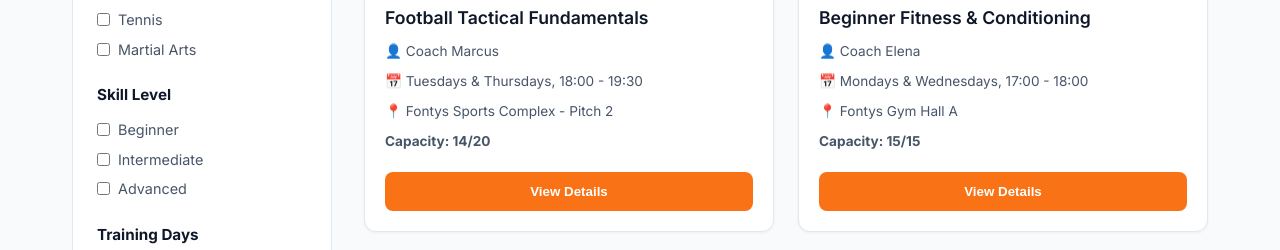
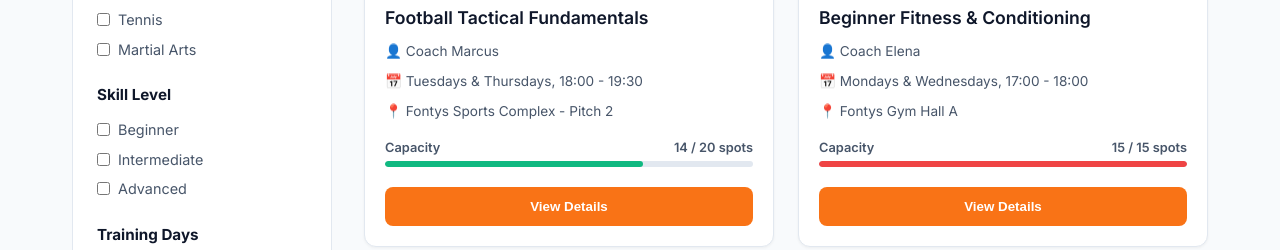
Before and after one commit to josti14/Sportly, a plain HTML site: page index.html in a window 1280 px wide. Shown: the part 611-861 px from the top of the page. Drawn offline with Linux system fonts and the light colour scheme; files whose address does not match are found by name.

Commit message:
Search bar fixes and capacity bar addition

```diff
--- a/app.js
+++ b/app.js
@@ -85,7 +85,7 @@ function renderCourses(coursesToRender) {
           <p class="card-meta">👤 ${course.instructor}</p>
           <p class="card-meta">📅 ${course.schedule}</p>
           <p class="card-meta">📍 ${course.location}</p>
-          <p class="card-meta"><strong>Capacity: ${course.enrolledCount}/${course.maxCapacity}</strong></p>
+          ${createCapacityMarkup(course.enrolledCount, course.maxCapacity)}
         </div>
         <div class="card-footer">
           <button class="btn-primary btn-view-details" data-id="${course.id}">
@@ -107,6 +107,7 @@ function renderCourses(coursesToRender) {
   }
 
   // Multi-Criteria Course Filtering Engine
+// Multi-Criteria Course Filtering Engine
   function applyFilters() {
     const searchQuery = searchInput ? searchInput.value.toLowerCase().trim() : '';
 
@@ -172,7 +173,7 @@ function renderCourses(coursesToRender) {
       <p><strong>Instructor:</strong> ${course.instructor}</p>
       <p><strong>Schedule:</strong> ${course.schedule}</p>
       <p><strong>Location:</strong> ${course.location}</p>
-      <p><strong>Enrolled:</strong> ${course.enrolledCount} / ${course.maxCapacity}</p>
+      ${createCapacityMarkup(course.enrolledCount, course.maxCapacity)}
 
       <hr style="margin: 1.5rem 0; border: none; border-top: 1px solid var(--border-color);">
 
@@ -369,7 +370,7 @@ function renderCourses(coursesToRender) {
     }, 3000);
   }
 });
-// Update Search Clear Button Visibility
+// Search Clear UI Toggle
   function updateFilterUI() {
     const searchVal = searchInput ? searchInput.value.trim() : '';
     const clearBtn = document.getElementById('btn-clear-search');
@@ -382,7 +383,15 @@ function renderCourses(coursesToRender) {
     }
   }
 
-  // Event Listener for Clear Search Button
+  // Combined Search Input Listener
+  if (searchInput) {
+    searchInput.addEventListener('input', () => {
+      updateFilterUI();
+      applyFilters();
+    });
+  }
+
+  // Clear Search Click Handler
   const clearBtn = document.getElementById('btn-clear-search');
   if (clearBtn && searchInput) {
     clearBtn.addEventListener('click', () => {
@@ -392,3 +401,26 @@ function renderCourses(coursesToRender) {
       searchInput.focus();
     });
   }
+  // Capacity Visual Helper
+  function createCapacityMarkup(enrolled, max) {
+    const percentage = Math.min(100, Math.round((enrolled / max) * 100));
+    let colorClass = 'fill-normal';
+
+    if (percentage >= 100) {
+      colorClass = 'fill-full';
+    } else if (percentage >= 75) {
+      colorClass = 'fill-warning';
+    }
+
+    return `
+      <div class="capacity-container">
+        <div class="capacity-header">
+          <span>Capacity</span>
+          <span>${enrolled} / ${max} spots</span>
+        </div>
+        <div class="capacity-track">
+          <div class="capacity-fill ${colorClass}" style="width: ${percentage}%;"></div>
+        </div>
+      </div>
+    `;
+  }
--- a/style.css
+++ b/style.css
@@ -476,3 +476,43 @@ header h1 {
   color: var(--text-muted);
   margin-bottom: 1.25rem;
 }
+/* Capacity Progress Bar Component */
+.capacity-container {
+  margin-top: 0.4rem;
+}
+
+.capacity-header {
+  display: flex;
+  justify-content: space-between;
+  font-size: 0.8rem;
+  font-weight: 600;
+  color: var(--text-muted);
+  margin-bottom: 0.25rem;
+}
+
+.capacity-track {
+  width: 100%;
+  height: 6px;
+  background-color: #E2E8F0;
+  border-radius: 999px;
+  overflow: hidden;
+}
+
+.capacity-fill {
+  height: 100%;
+  border-radius: 999px;
+  transition: width 0.3s ease, background-color 0.3s ease;
+}
+
+/* Dynamic Capacity Color Coding */
+.fill-normal {
+  background-color: #10B981; /* Green */
+}
+
+.fill-warning {
+  background-color: #F59E0B; /* Orange */
+}
+
+.fill-full {
+  background-color: #EF4444; /* Red */
+}
```
